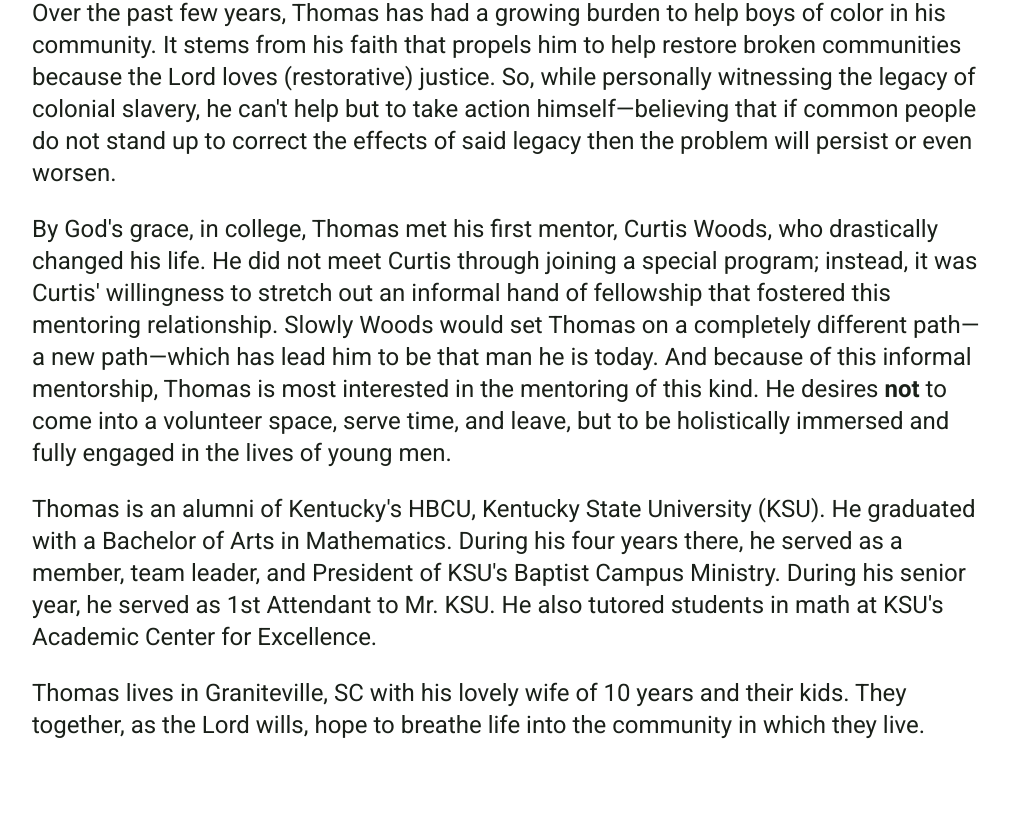
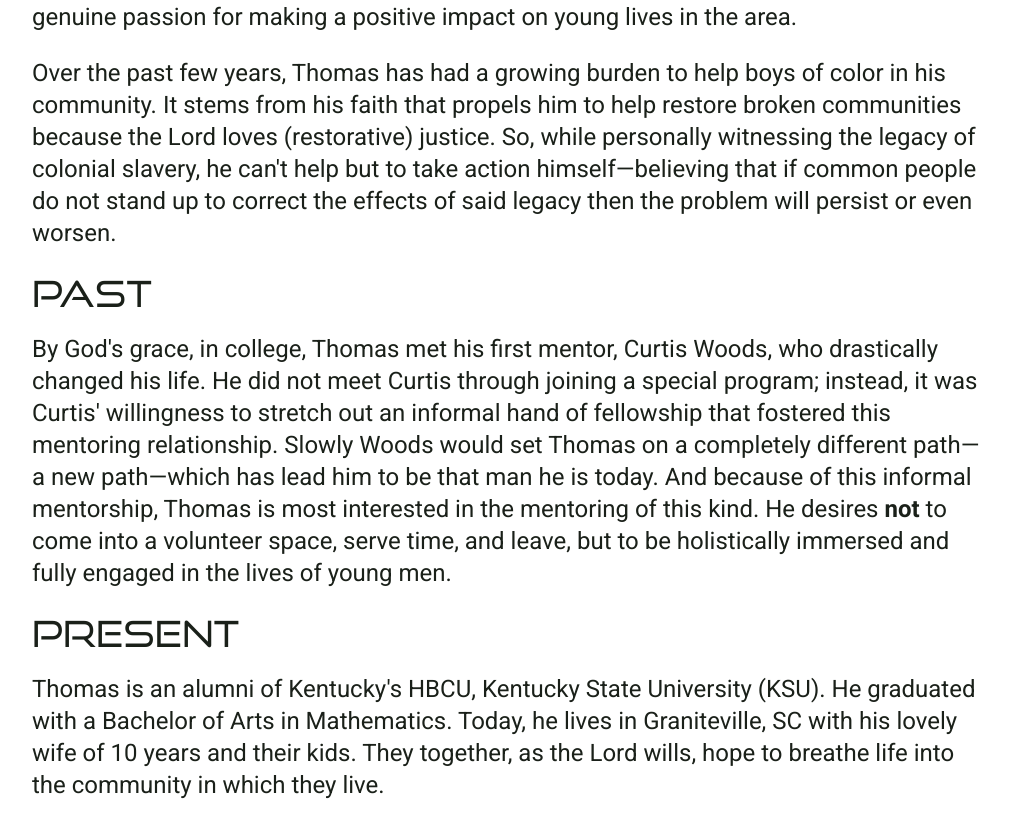
Before and after one commit to drethedevjs/boss-boys, a React (Vite) app: page /meet-the-mentor in a window 1280 px wide. Shown: the part 712-1548 px from the top of the page, without its empty margins (128-1138 px from the left). Before the commit the page ends 1517 px from the top, so only its background shows below. Built offline with nearby package versions, Linux system fonts and the light colour scheme.

Commit message:
Added headers to Meet the mentor page and updated h2 margins.

```diff
--- a/src/assets/css/main.css
+++ b/src/assets/css/main.css
@@ -77,7 +77,7 @@ p {
 }
 
 h2 {
-  @apply text-xl lg:text-4xl lg:mb-10 mb-5;
+  @apply text-xl lg:text-4xl lg:mb-5 mb-3;
 }
 
 h3 {
--- a/src/pages/MeetTheMentor.tsx
+++ b/src/pages/MeetTheMentor.tsx
@@ -6,6 +6,8 @@ export const MeetTheMentor = () => {
         src="images/andre-headshot.jpg"
         className="rounded-full lg:w-80 lg:h-80 w-40 h-40 drop-shadow-lg object-cover mb-8 mx-auto"
       />
+
+      <h2>Introduction</h2>
       <p>
         Andre Thomas is a software engineer with a deep commitment to his
         community. His involvement with North Augusta Middle School stems from
@@ -21,6 +23,8 @@ export const MeetTheMentor = () => {
         stand up to correct the effects of said legacy then the problem will
         persist or even worsen.
       </p>
+
+      <h2>Past</h2>
       <p>
         By God's grace, in college, Thomas met his first mentor, Curtis Woods,
         who drastically changed his life. He did not meet Curtis through joining
@@ -33,18 +37,14 @@ export const MeetTheMentor = () => {
         and leave, but to be holistically immersed and fully engaged in the
         lives of young men.
       </p>
+
+      <h2>Present</h2>
       <p>
         Thomas is an alumni of Kentucky's HBCU, Kentucky State University (KSU).
-        He graduated with a Bachelor of Arts in Mathematics. During his four
-        years there, he served as a member, team leader, and President of KSU's
-        Baptist Campus Ministry. During his senior year, he served as 1st
-        Attendant to Mr. KSU. He also tutored students in math at KSU's Academic
-        Center for Excellence.
-      </p>
-      <p>
-        Thomas lives in Graniteville, SC with his lovely wife of 10 years and
-        their kids. They together, as the Lord wills, hope to breathe life into
-        the community in which they live.
+        He graduated with a Bachelor of Arts in Mathematics. Today, he lives in
+        Graniteville, SC with his lovely wife of 10 years and their kids. They
+        together, as the Lord wills, hope to breathe life into the community in
+        which they live.
       </p>
     </div>
   );
```
